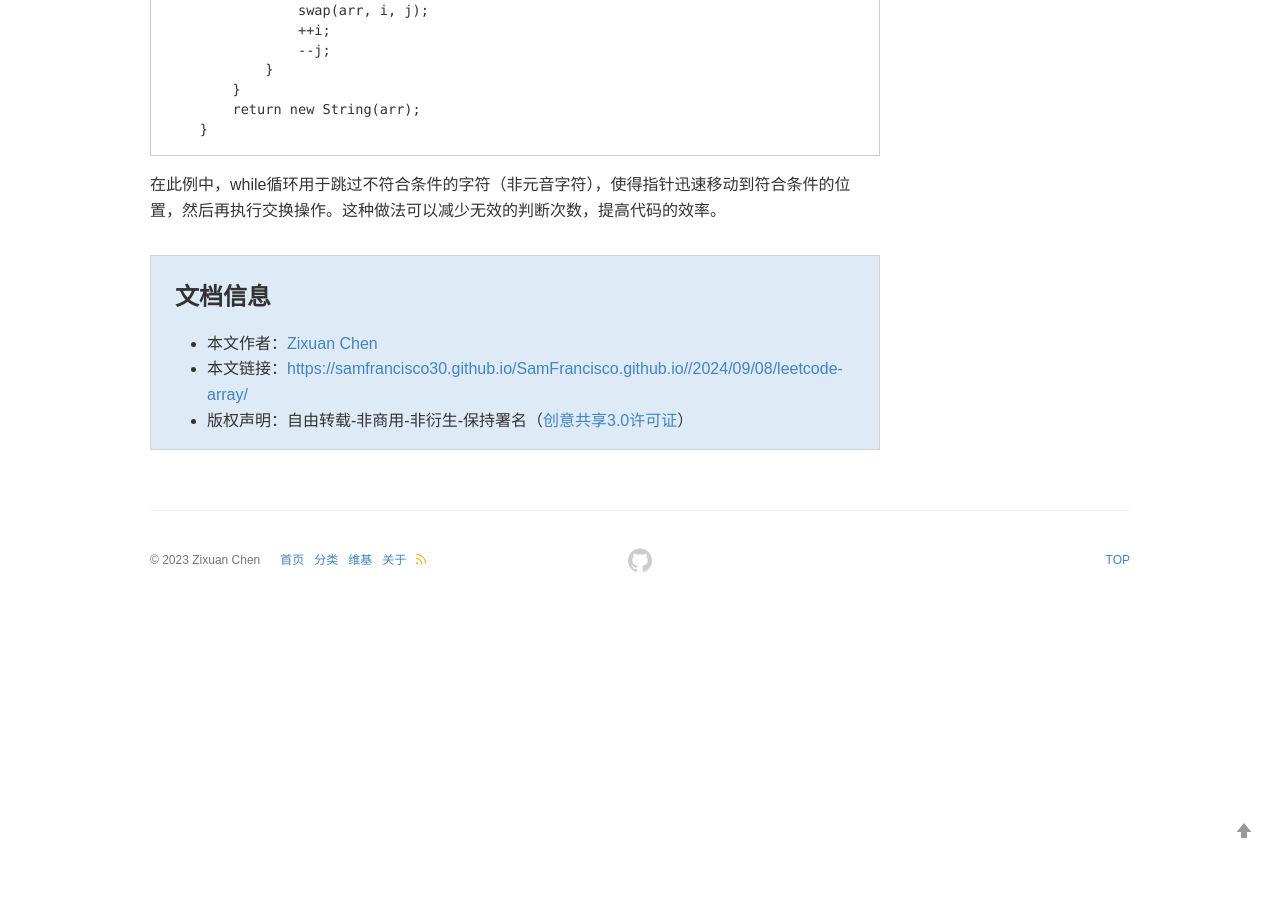
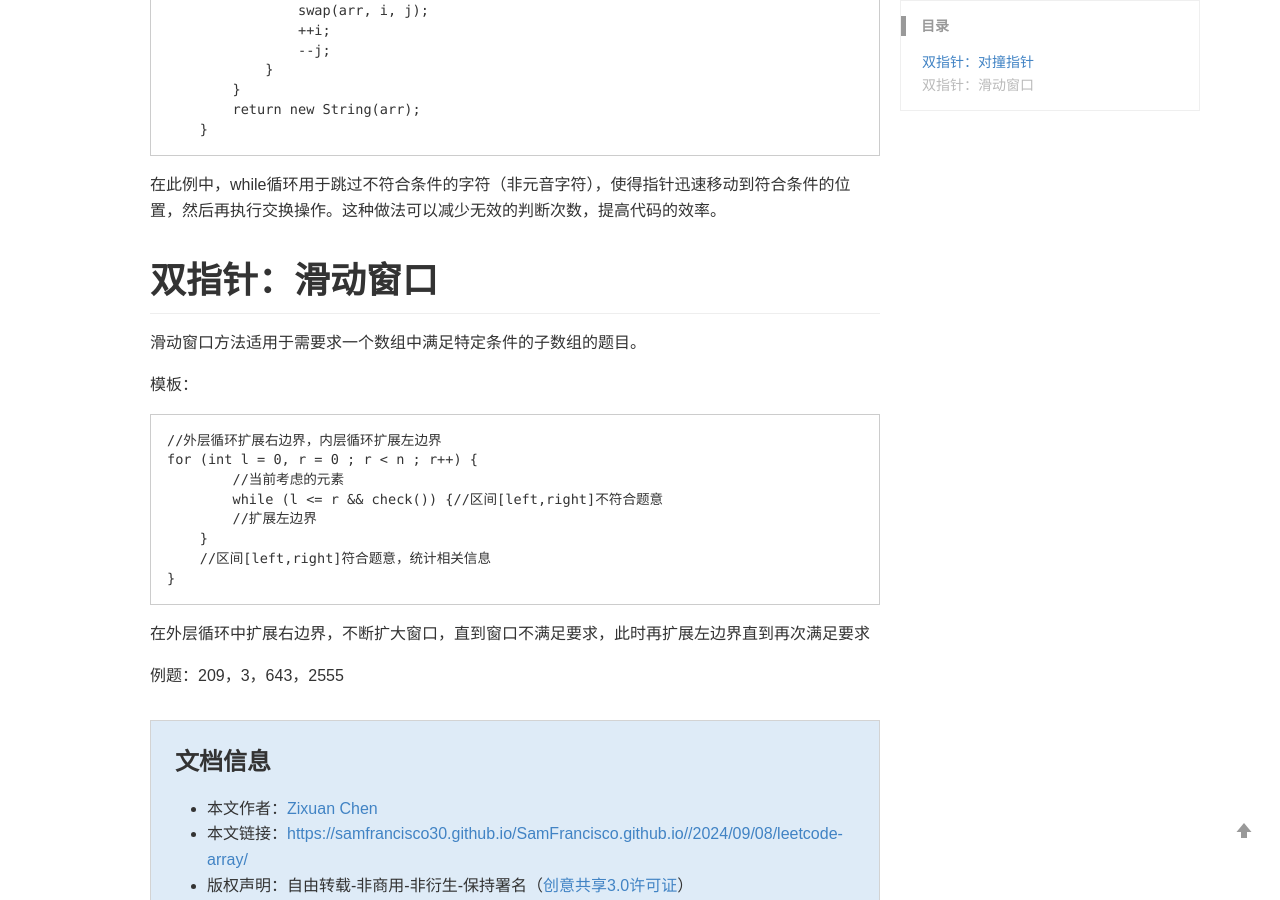
Before and after one commit to SamFrancisco30/SamFrancisco.github.io, a Jekyll site: the page built from _posts/2024-09-08-leetcode-array.md, in a window 1280 px wide and 900 px high, scrolled down 1051 px. Built offline with Jekyll 4.4.1, drawn with Linux system fonts in a browser that asks for light colours; comment, search, counter and statistics services are not loaded; a style sheet for code colours, icons or effects is not loaded; before the commit the page ends 1660 px from its top, so only the background shows below that; some of the changed text lies outside the part shown.

Commit message:
update a post

````diff
--- a/_posts/2024-09-08-leetcode-array.md
+++ b/_posts/2024-09-08-leetcode-array.md
@@ -49,3 +49,23 @@ public String reverseVowels(String s) {
     }
 ```
 在此例中，while循环用于跳过不符合条件的字符（非元音字符），使得指针迅速移动到符合条件的位置，然后再执行交换操作。这种做法可以减少无效的判断次数，提高代码的效率。
+
+
+# 双指针：滑动窗口
+滑动窗口方法适用于需要求一个数组中满足特定条件的子数组的题目。
+
+模板：
+```
+//外层循环扩展右边界，内层循环扩展左边界
+for (int l = 0, r = 0 ; r < n ; r++) {
+	//当前考虑的元素
+	while (l <= r && check()) {//区间[left,right]不符合题意
+        //扩展左边界
+    }
+    //区间[left,right]符合题意，统计相关信息
+}
+```
+
+在外层循环中扩展右边界，不断扩大窗口，直到窗口不满足要求，此时再扩展左边界直到再次满足要求
+
+例题：209，3，643，2555
````
